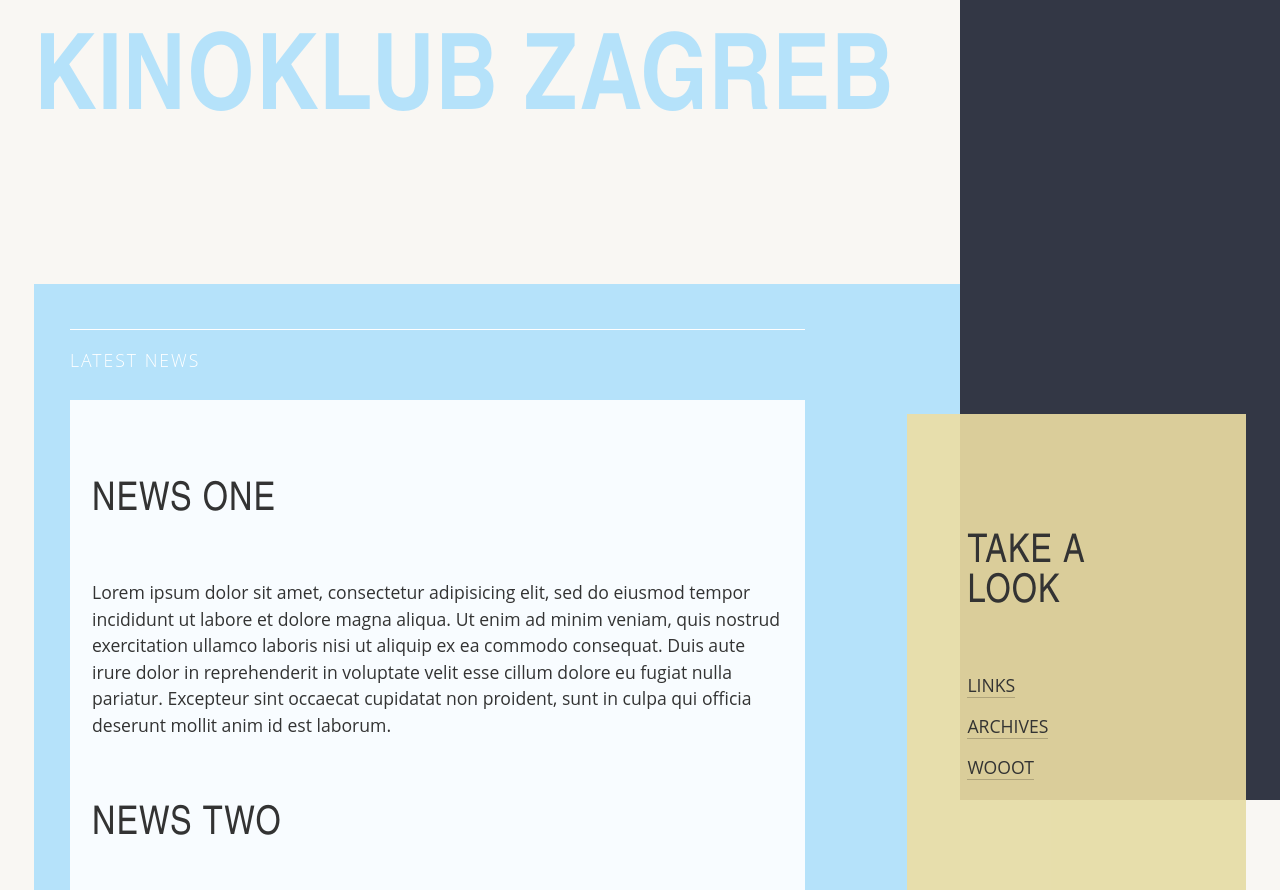
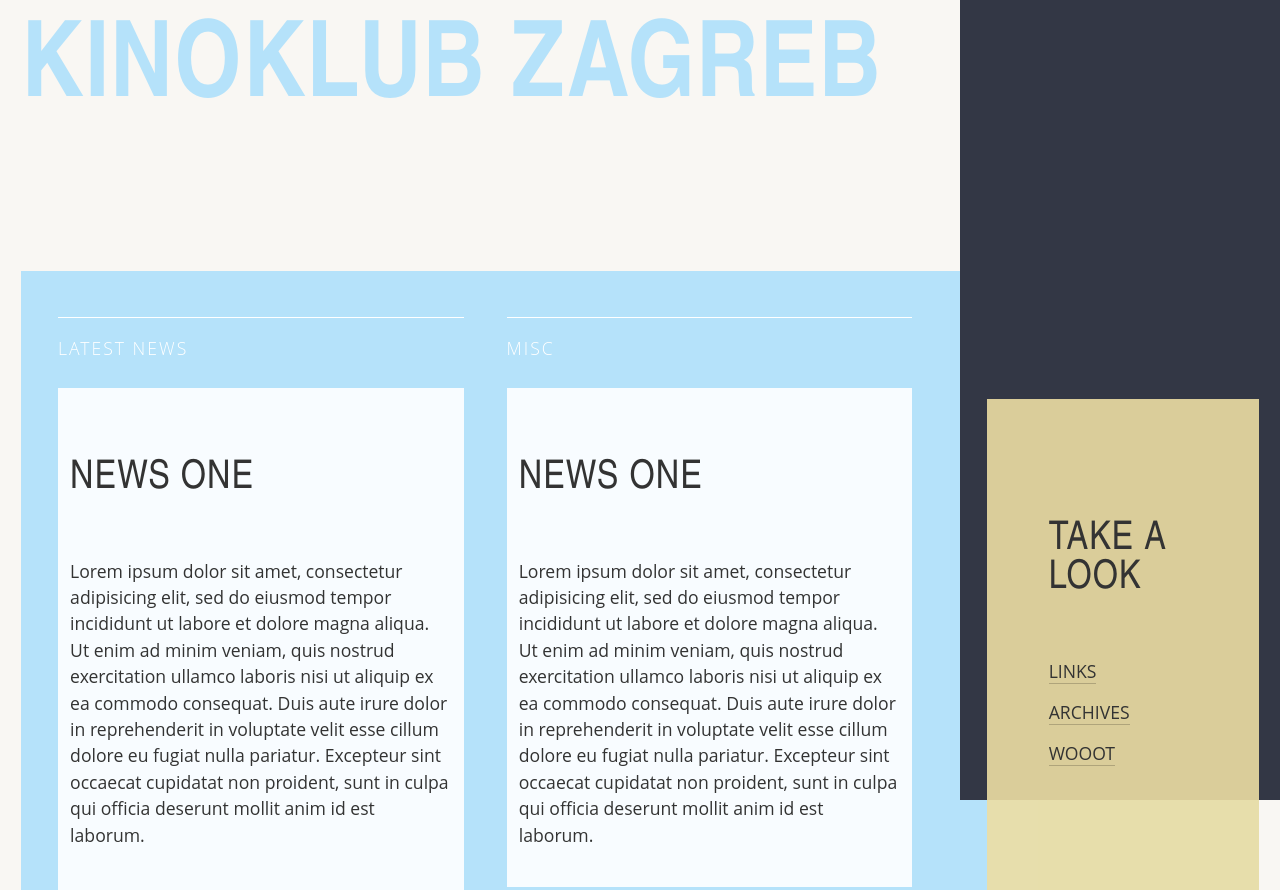
Before and after one commit to vjekooo/KKZ, a plain HTML site: page index.html in a window 1280 px wide. Shown: the top 890 px of the page. Drawn offline with Linux system fonts and the light colour scheme.

Commit message:
Added another column and fixed few things

```diff
--- a/index.html
+++ b/index.html
@@ -17,8 +17,8 @@
 
     <div class="wrapper">
     	<section class="content">
-
-    		<div class="summary">
+            <div class="content-news">
+                <div class="title">
         			<p>LATEST NEWS</p>
         		</div>
 
@@ -42,6 +42,22 @@
             				anim id est laborum.</p>
 
                             <h3>NEWS TREE</h3>
+                			<p>Lorem ipsum dolor sit amet, consectetur adipisicing elit,
+                				sed do eiusmod tempor incididunt ut labore et dolore magna aliqua.
+                				Ut enim ad minim veniam, quis nostrud exercitation ullamco laboris nisi
+                				ut aliquip ex ea commodo consequat. Duis aute irure dolor in reprehenderit in
+                				voluptate velit esse cillum dolore eu fugiat nulla pariatur. Excepteur sint
+                				occaecat cupidatat non proident, sunt in culpa qui officia deserunt mollit
+                				anim id est laborum.</p>
+        		</div>
+            </div>
+            <div class="content-other">
+                <div class="title">
+        			<p>MISC</p>
+        		</div>
+
+        		<div class="latest-news" role="article">
+        			<h3>NEWS ONE</h3>
         			<p>Lorem ipsum dolor sit amet, consectetur adipisicing elit,
         				sed do eiusmod tempor incididunt ut labore et dolore magna aliqua.
         				Ut enim ad minim veniam, quis nostrud exercitation ullamco laboris nisi
--- a/style.css
+++ b/style.css
@@ -93,7 +93,7 @@
 	a:hover {
 		border-color: #ea2e49;
 	}
-	section.content div.summary p a {
+	section.content div.title p a {
 		color: #fff;
 	}
 
@@ -103,7 +103,7 @@
 		line-height: 1.5em;
 		padding: 0.5em 0;
 	}
-	h1, section.content div.summary p {
+	h1, section.content div.title p {
 		border-top: 1px solid #ffffff;
 		margin-top: 0.5em;
 		padding-top: 1em;
@@ -118,7 +118,7 @@
 	/* Layout */
 	html {
 		background: #F9F7F3;
-		padding: 2%;
+		padding: 1%;
 	}
 	body {
 		background: #B5E2FA;
@@ -134,7 +134,7 @@
 	section.content {
 		padding: 3%;
 	}
-	section.content div.summary {
+	section.content div.title {
 		color: #fff;
 		padding: 0;
 	}
@@ -145,8 +145,14 @@
 		/*margin-left: -30%;*/
 		padding: 3% 3% 3% 3%;
 	}
-	div.main {
-		padding: 5%;
+	section.content div.content-news {
+		width: 47.5%;
+		float: left;
+	}
+	section.content div.content-other {
+		width: 47.5%;
+		margin-left: 5%;
+		float: right;
 	}
 	aside.nav-bar {
 		background: rgba(237, 222, 164, 0.9);
@@ -198,13 +204,13 @@
 			font-size: 6em;
 		}
 		section.content {
-			width: 66.6%;
+			width: 75%;
 		}
 		aside.nav-bar {
 			position: absolute;
 			right: 0;
-			top: 10%;
-			width: 28%;
+			top: 7.8%;
+			width: 22%;
 		}
 		div.extra {
 			background: rgb(51, 55, 69);
```
Lines whose indentation alone changed are shown as unchanged.
